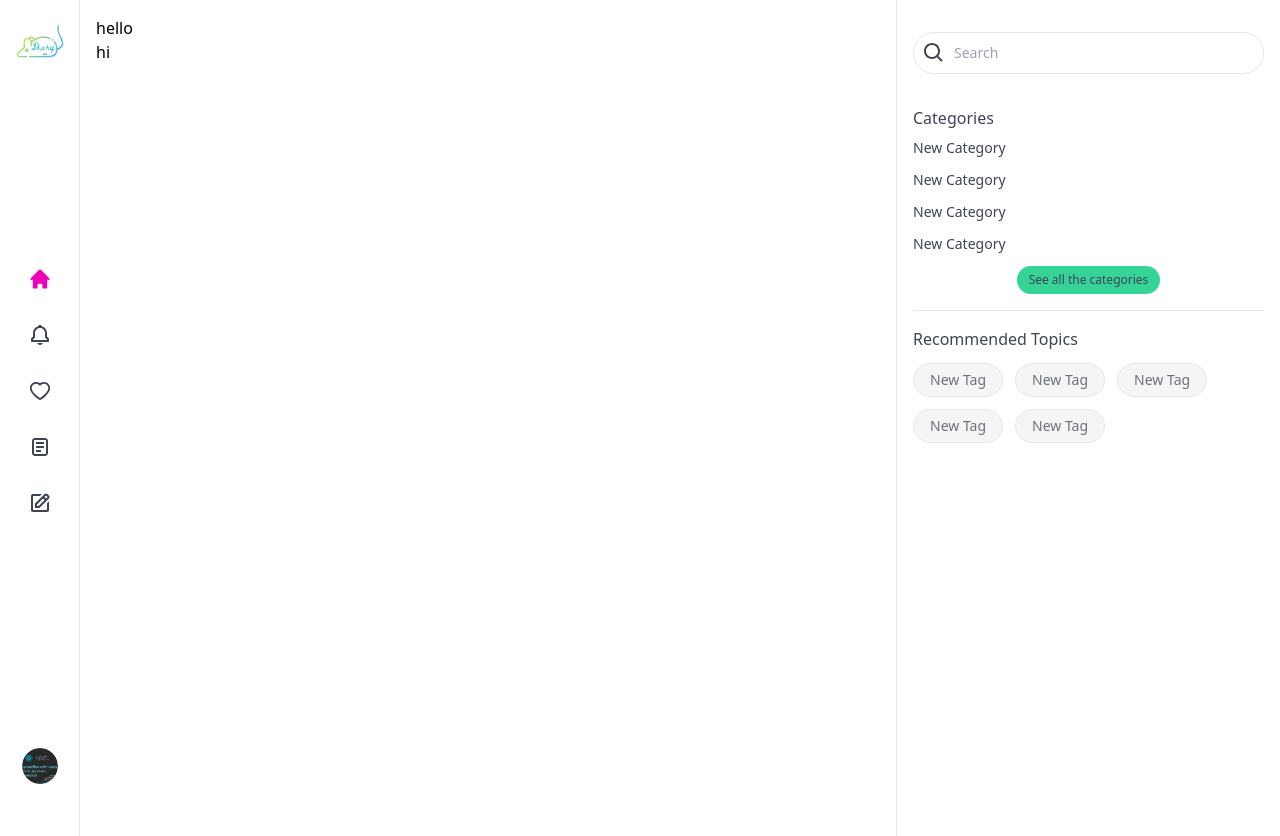
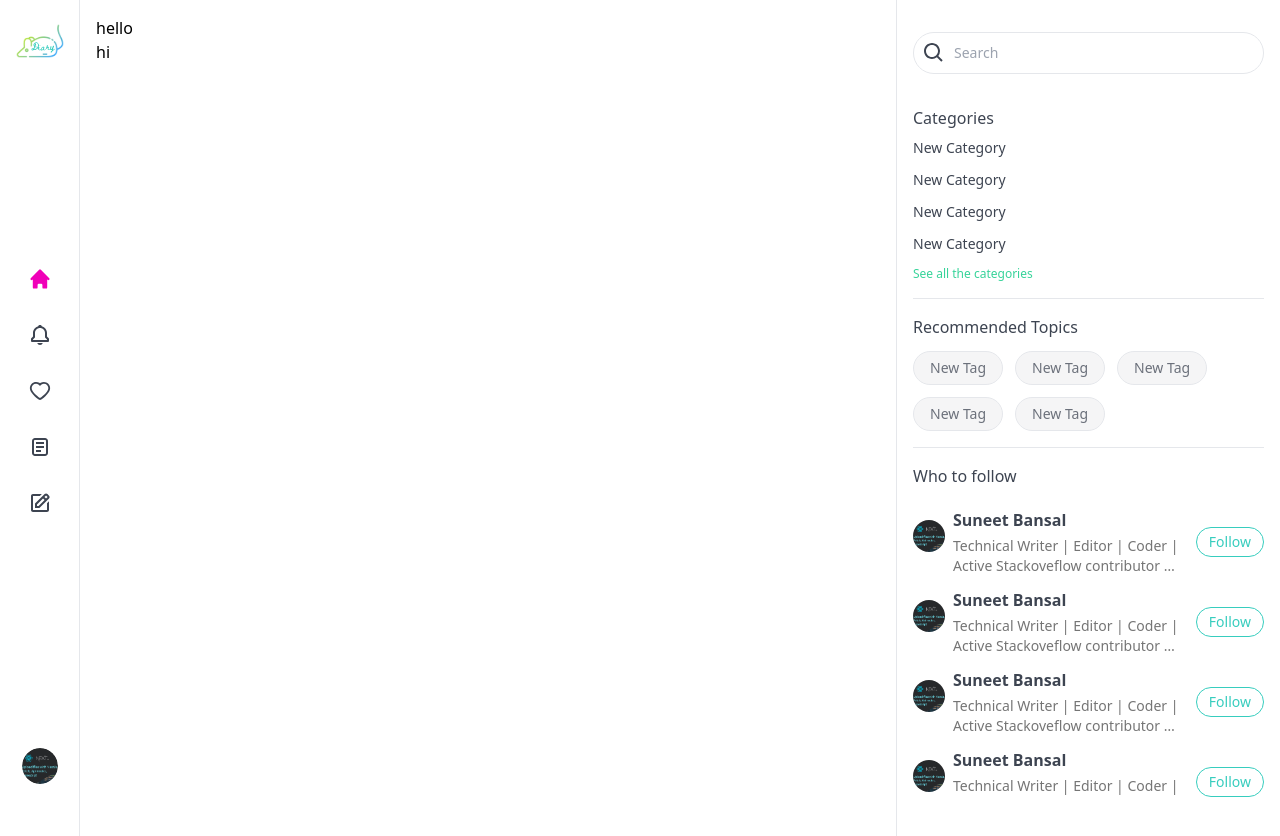
Before and after one commit to tuhinsaud4614/graphql-blog, a Next.js app in the folder frontend-web/: page /my-home in a window 1280 px wide. Shown: the top 836 px of the page. Built offline with nearby package versions, Linux system fonts and the light colour scheme.

Commit message:
Component:UserLayout
Follow components created

```diff
--- a/frontend-web/components/layout/Sidebar.tsx
+++ b/frontend-web/components/layout/Sidebar.tsx
@@ -3,7 +3,7 @@ import { ReactNode } from "react";
 
 const className = {
   root: "hidden lg:block min-h-screen w-[17.5rem] xl:w-96 border-l relative",
-  container: "h-screen sticky inset-0 z-10 px-4",
+  container: "h-screen sticky inset-0 z-10 px-4 overflow-y-auto",
 };
 
 interface Props {
--- a/frontend-web/components/layout/User/Categories.tsx
+++ b/frontend-web/components/layout/User/Categories.tsx
@@ -5,9 +5,8 @@ import Category from "./Category";
 const className = {
   title: "text-neutral mb-2 capitalize font-medium",
   items: "list-none m-0",
-  more: "flex items-center justify-center text-xs",
-  moreLink:
-    "rounded-full px-3 py-1.5 bg-success text-neutral hover:bg-success-focus hover:text-base-100 active:scale-95",
+  more: "flex items-center text-xs",
+  moreLink: "text-success hover:text-success-focus active:scale-95",
 };
 
 export default function Categories() {
--- /dev/null
+++ b/frontend-web/components/layout/User/Follow.tsx
@@ -0,0 +1,31 @@
+import Link from "next/link";
+import { Fragment } from "react";
+import FollowItem from "./FollowItem";
+
+const className = {
+  title: "text-neutral mb-2 font-medium",
+  items: "list-none m-0 flex flex-col pb-8",
+  more: "flex items-center text-xs mt-3",
+  moreLink: "text-success hover:text-success-focus active:scale-95",
+};
+
+export default function Follow() {
+  return (
+    <Fragment>
+      <p className={className.title}>Who to follow</p>
+      <ul className={className.items}>
+        <FollowItem />
+        <FollowItem />
+        <FollowItem />
+        <FollowItem />
+        <li className={className.more}>
+          <Link href="/account/me/followings" passHref>
+            <a aria-label="Categories" className={className.moreLink}>
+              See more suggestions
+            </a>
+          </Link>
+        </li>
+      </ul>
+    </Fragment>
+  );
+}
--- /dev/null
+++ b/frontend-web/components/layout/User/FollowItem.tsx
@@ -0,0 +1,42 @@
+import Image from "next/image";
+import Link from "next/link";
+
+const className = {
+  root: "space-y-3 flex items-center",
+  avatar: "h-8 w-8 min-w-0 rounded-full overflow-hidden inline-block",
+  mid: "flex flex-col ml-2 mr-4 flex-1",
+  title: "font-bold text-neutral line-clamp-2 text-ellipsis",
+  subtitle: "mt-1 text-sm text-[#757575] line-clamp-2 text-ellipsis",
+  btn: "outline-none rounded-full border border-accent hover:border-accent-focus text-accent hover:text-accent-focus text-sm py-1 px-3 active:scale-95",
+};
+
+export default function FollowItem() {
+  return (
+    <li className={className.root}>
+      <Link href="/account/profile">
+        <a aria-label="User profile" className={className.avatar}>
+          <Image
+            height={32}
+            width={32}
+            src="/demo.png"
+            alt="Avatar"
+            layout="responsive"
+            objectFit="cover"
+          />
+        </a>
+      </Link>
+      <Link href="/account/profile">
+        <a aria-label="User profile" className={className.mid}>
+          <h2 className={className.title}>Suneet Bansal</h2>
+          <p className={className.subtitle}>
+            Technical Writer | Editor | Coder | Active Stackoveflow contributor
+            | Love to learn More |
+          </p>
+        </a>
+      </Link>
+      <button type="button" aria-label="Follow" className={className.btn}>
+        Follow
+      </button>
+    </li>
+  );
+}
--- a/frontend-web/components/layout/User/index.tsx
+++ b/frontend-web/components/layout/User/index.tsx
@@ -1,6 +1,7 @@
 import { Fragment, ReactNode } from "react";
 import Container from "../Container";
 import Categories from "./Categories";
+import Follow from "./Follow";
 import Tags from "./Tags";
 
 interface Props {
@@ -21,6 +22,8 @@ export default function UserLayout({ children }: Props) {
           <Categories />
           <div className={className.divider} />
           <Tags />
+          <div className={className.divider} />
+          <Follow />
         </Fragment>
       }
     >
```
